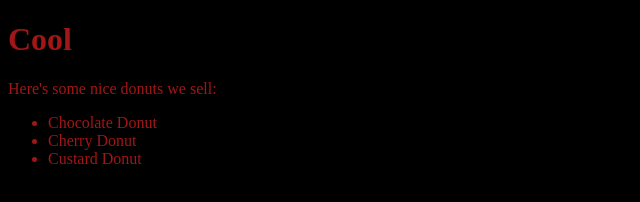
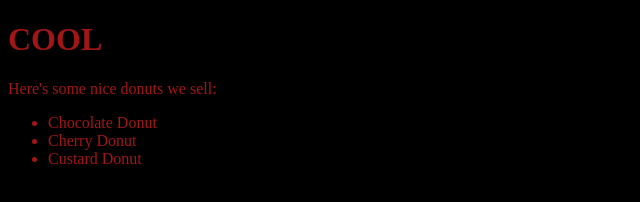
Before and after one commit to SophisticatedTurtle/background-generator, a plain HTML site: page index.html in a window 1280 px wide. Shown: the full height of the page, 0-640 px from the left. Drawn offline with Linux system fonts and the light colour scheme.

Commit message:
changed title

```diff
--- a/index.html
+++ b/index.html
@@ -7,7 +7,7 @@
     <link rel="stylesheet" href="stylesheet.css">
 </head>
 <body>
-    <h1 class="title">Cool</h1>
+    <h1 class="title">COOL</h1>
     <p> Here's some nice donuts we sell:</p>
     <ul class="donut-container">
         <li class="donut-type"> Chocolate Donut</li>
```
